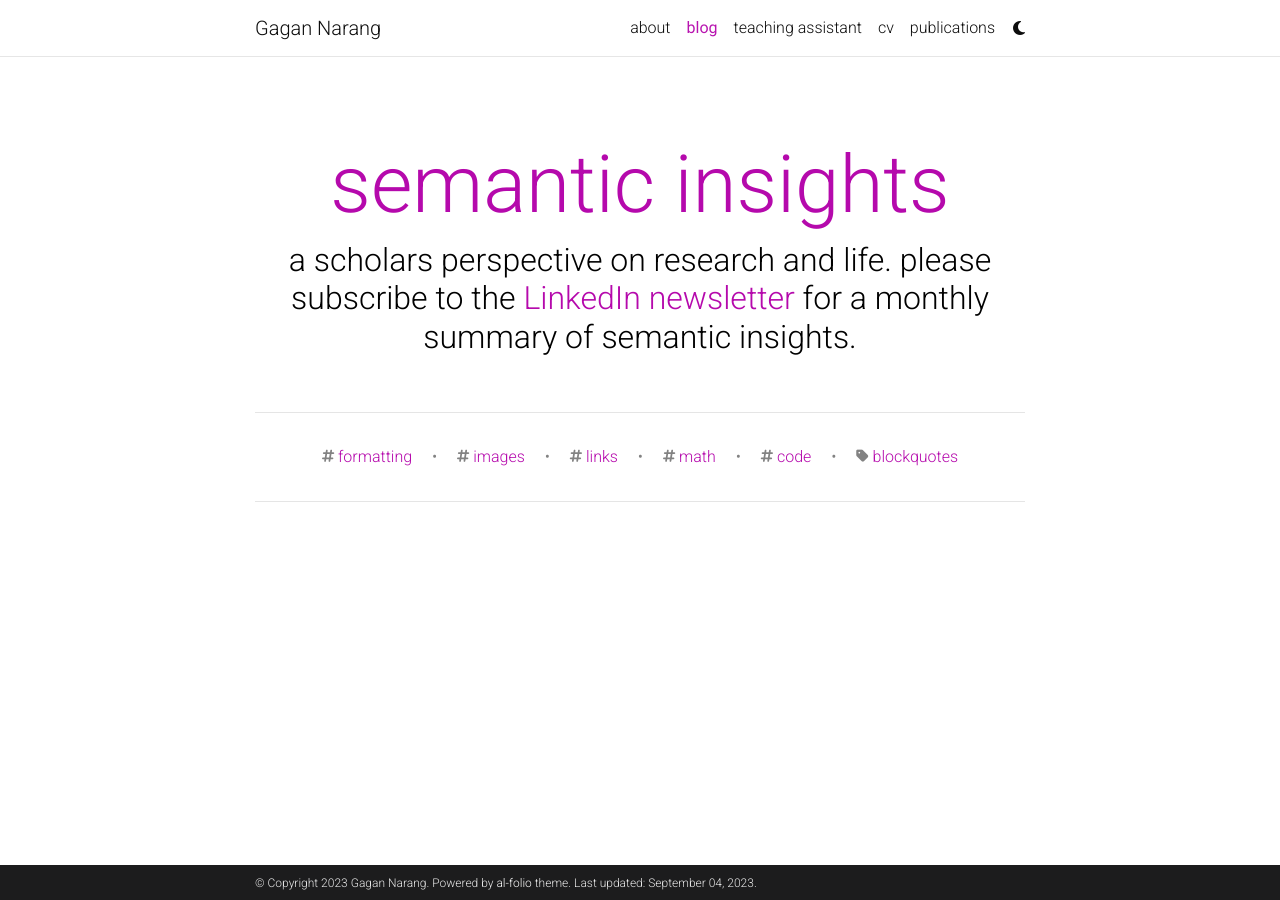
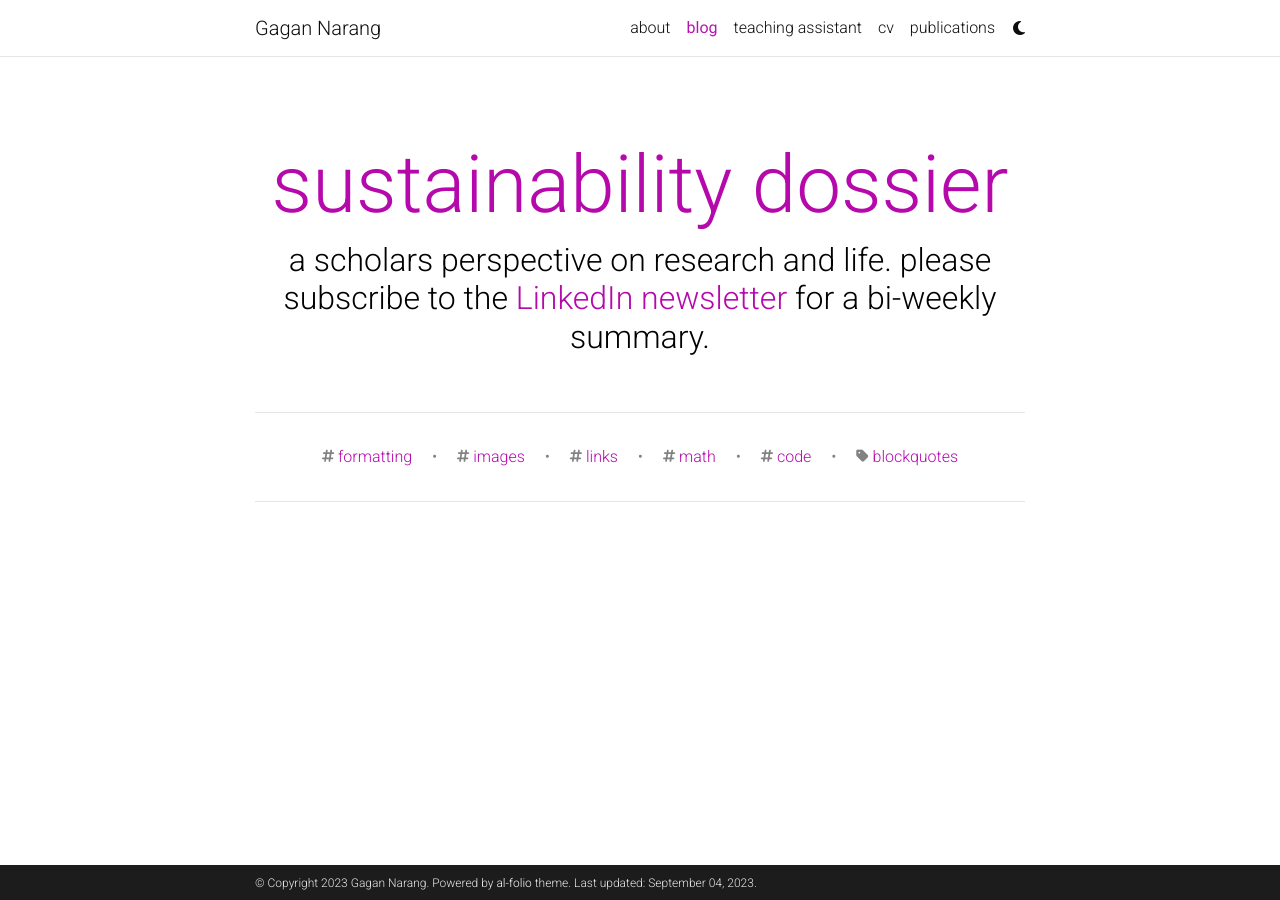
Before and after one commit to naranggagan/naranggagan.github.io, a Jekyll site: the page built from blog/index.html, in a window 1280 px wide. Built offline with Jekyll 4.4.1, drawn with Linux system fonts in a browser that asks for light colours; the list of posts is cut into pages by our own code; comment, search, counter and statistics services are not loaded; a style sheet for code colours, icons or effects is not loaded.

Commit message:
Update _config.yml
updated new linkedin newsletter and google site verification

```diff
--- a/_config.yml
+++ b/_config.yml
@@ -113,16 +113,16 @@
 google_analytics:  # your Google Analytics measurement ID (format: G-XXXXXXXXXX)
 cronitor_analytics:  # cronitor RUM analytics site ID (format: XXXXXXXXX)
 
-google_site_verification:  # your google-site-verification ID (Google Search Console)
+google_site_verification: google-site-verification=E57k4K0qr2YEf3saQ2B1SxrvdGLZisgEn-4QYSO69Yo # your google-site-verification ID (Google Search Console)
 bing_site_verification:  # out your bing-site-verification ID (Bing Webmaster)
 
 # -----------------------------------------------------------------------------
 # Blog
 # -----------------------------------------------------------------------------
 
-blog_name: semantic insights # blog_name will be displayed in your blog page
+blog_name: sustainability dossier # blog_name will be displayed in your blog page
 blog_nav_title: blog # your blog must have a title for it to be displayed in the nav bar
-blog_description: a scholars perspective on research and life. please subscribe to the  <a href="https://www.linkedin.com/in/gagan-narang/">LinkedIn newsletter</a> for a monthly summary of semantic insights.
+blog_description: a scholars perspective on research and life. please subscribe to the  <a href="https://www.linkedin.com/build-relation/newsletter-follow?entityUrn=7104404422050365440">LinkedIn newsletter</a> for a bi-weekly summary.
 permalink: /blog/:year/:title/
 
 # Pagination
```
